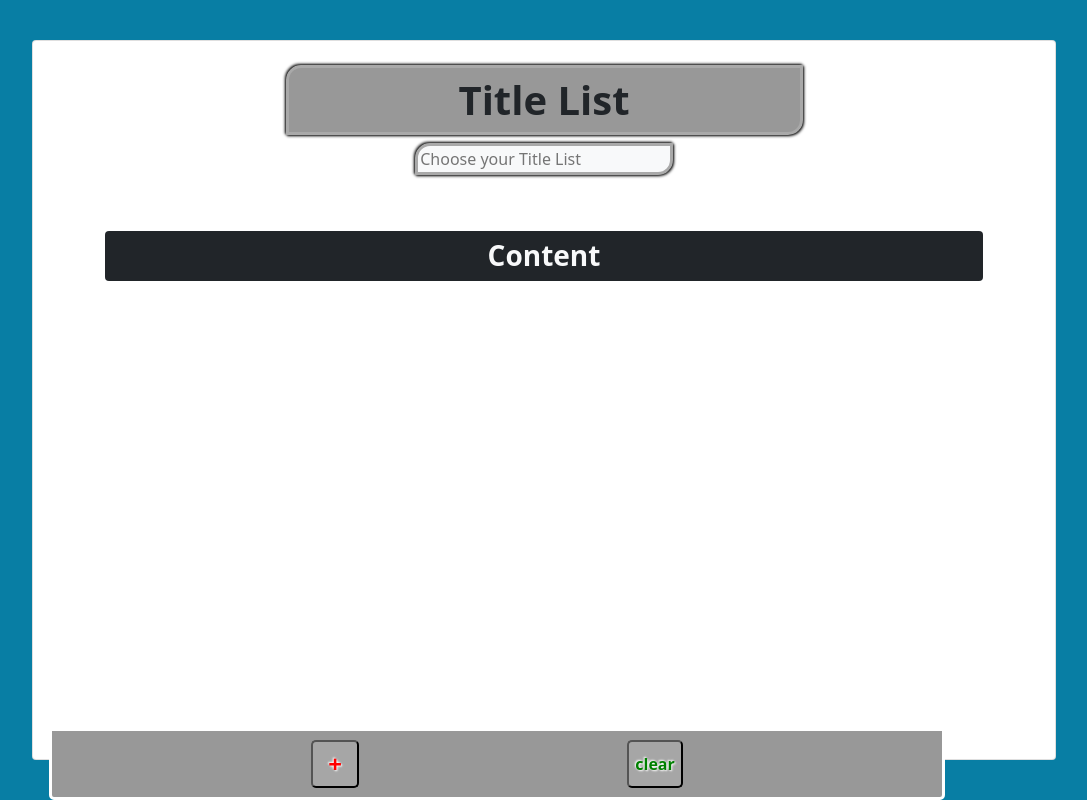
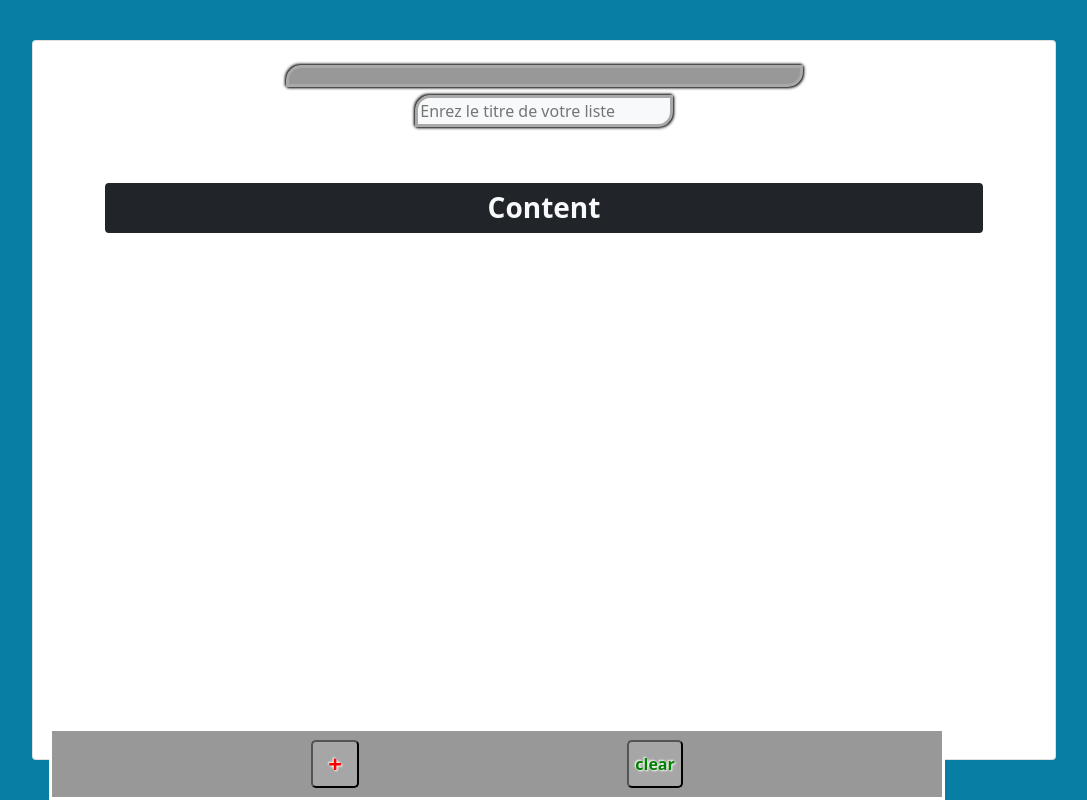
Before and after one commit to bsao17/ToDo-react-redux, a React (Create React App) app: page / in a window 1280 px wide. Shown: the whole page, without its empty margins (96-1183 px from the left). Built offline with nearby package versions, Linux system fonts and the light colour scheme.

Commit message:
update clean code

```diff
--- a/src/App.js
+++ b/src/App.js
@@ -5,7 +5,7 @@ import {showingForm} from "./features/toDo/toDoSlice";
 import {useDispatch} from "react-redux";
 
 function App() {
-    const [listTitle, setListTitle] = useState("Title List")
+    const [listTitle, setListTitle] = useState("")
     const titleRef = useRef(null)
     const dispatch = useDispatch()
 
@@ -30,7 +30,7 @@ function App() {
                 </h1>
                 <input ref={titleRef} className={'w-25 mx-auto bg-light'} type="text" onChange={() => {
                     changeTitle()
-                }} id={'title'} placeholder={'Choose your Title List'}/>
+                }} id={'title'} placeholder={'Enrez le titre de votre liste'}/>
 
                     <AddItem toggleDisplayForm={dispatch(showingForm)} inputRef={inputFocus}/>
             </div>
--- a/src/components/actionBar/addItem/addItem.module.scss
+++ b/src/components/actionBar/addItem/addItem.module.scss
@@ -15,7 +15,7 @@
   bottom: 0;
   background: #989898;
   border: solid white 3px;
-  border-radius: 0 0 5px 5px;
+  //border-radius: 0 0 5px 5px;
   display: flex;
   justify-content: space-evenly;
   align-items: center;
```
